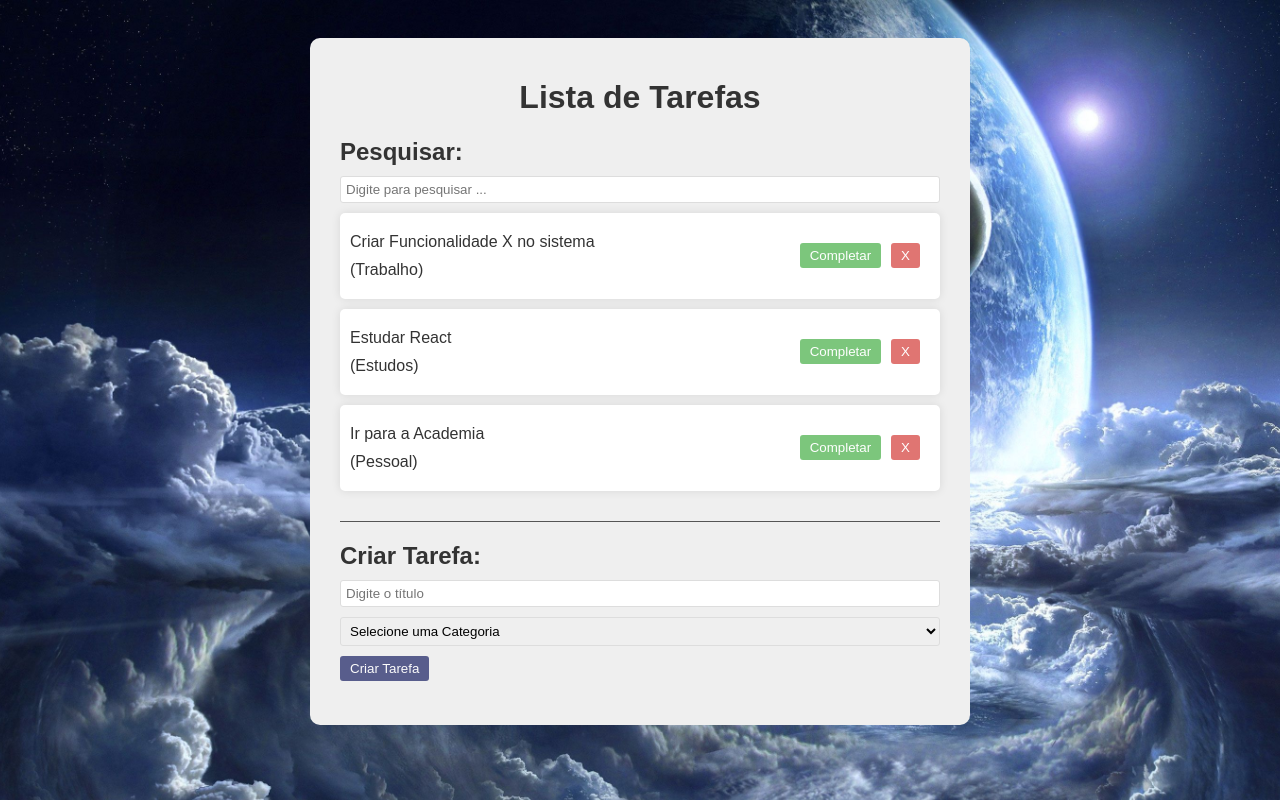
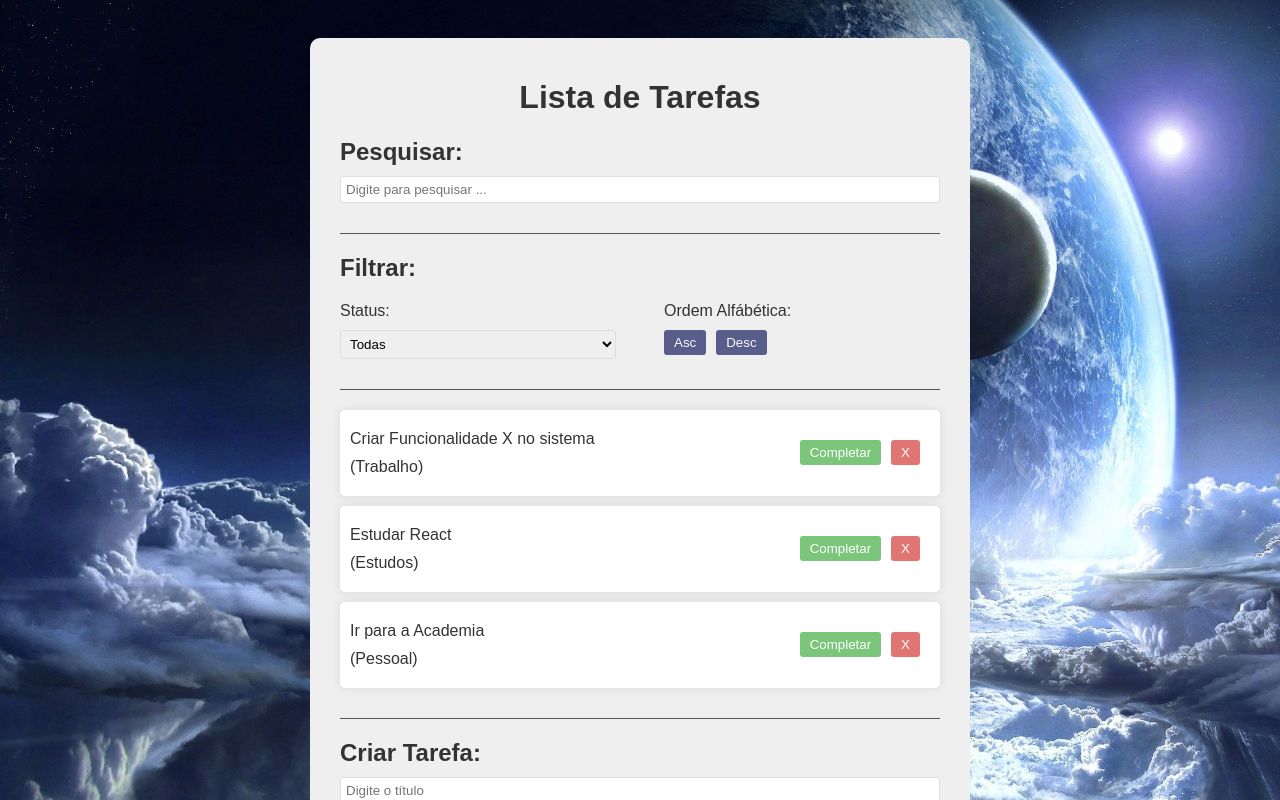
Before and after one commit to Bielzera28/ToDoList, a React (Vite) app: page / in a window 1280 px wide. Shown: the top 800 px of the page. Built offline with nearby package versions, Linux system fonts and the light colour scheme.

Commit message:
Filtro de pesquisa

```diff
--- a/src/Index.jsx
+++ b/src/Index.jsx
@@ -3,6 +3,7 @@
 import Todo from "./components/todo/todo";
 import TodoForm from "./components/todoForm/TodoForm";
 import Search from "./components/search/search";
+import Filter from "./components/filter/filter";
 
 function App() {
   const [todos, setTodos] = useState([
@@ -63,6 +64,7 @@
     <div className="App">
       <h1>Lista de Tarefas</h1>
       <Search search={search} setSearch={setSearch} />
+      <Filter />
       <div className="todo-list">
         {todos
           .filter((todo) =>
--- /dev/null
+++ b/src/components/filter/filter.jsx
@@ -0,0 +1,28 @@
+import React from 'react'
+
+const filter = () => {
+  return (
+    <div className="filter">
+      <h2>Filtrar:</h2>
+      <div className="filter-options">
+        <div>
+          <p>Status:</p>
+          <select>
+             <option value="All">Todas</option>
+             <option value="Completed">Completas</option>
+             <option value="Incomplete">Incompletas</option>
+          </select>
+        </div>
+        <div>
+          <p>Ordem Alfábética:</p>
+          <button>Asc</button>
+          <button>Desc</button>
+        </div>
+
+      </div>
+
+    </div>
+  )
+}
+
+export default filter
--- a/src/styles.scss
+++ b/src/styles.scss
@@ -23,9 +23,18 @@
         box-sizing: border-box;
     }
 
+    input,
+    select {
+        padding: 5px;
+        margin-bottom: 10px;
+        border: 1px solid #ddd;
+        border-radius: 3px;
+        width: 100%;
+    }
+
     button {
         background-color: #333974;
-        color: #FFF;
+        color: #fff;
         padding: 5px 10px;
         border: none;
         border-radius: 3px;
@@ -37,13 +46,12 @@
         &:hover {
             opacity: 1;
         }
-
     }
 
     .App {
         max-width: 600px;
         margin: 0 auto 300px;
-        background-color: #EFEFEF;
+        background-color: #efefef;
         padding: 20px 30px;
         border-radius: 10px;
 
@@ -56,19 +64,10 @@
 
     .todo-form {
         padding-bottom: 1.5rem;
-
-        input, select {
-            padding: 5px;
-            margin-bottom: 10px;
-            border: 1px solid #DDD;
-            border-radius: 3px;
-            width: 100%;
-        }
     }
 
     .todo {
-
-        background-color: #FFF;
+        background-color: #fff;
         box-shadow: 0 0 10px rgba(0, 0, 0, 0.1);
         padding: 10px;
         margin-bottom: 10px;
@@ -84,17 +83,21 @@
         .remove {
             background-color: #d9534f;
         }
-
     }
 
-    .search {
+    .filter , .search {
+        border-bottom: 1px solid #555;
+        margin-bottom: 20px;
+        padding-bottom: 20px;
+    }
 
-        input {
-            padding: 5px;
-            margin-bottom: 10px;
-            border: 1px solid #DDD;
-            border-radius: 3px;
-            width: 100%;
+    .filter-options {
+        display: flex;
+        justify-content: space-between;
+        gap: 3rem;
+
+        div {
+            flex: 1 1 0;
         }
     }
 }
```
